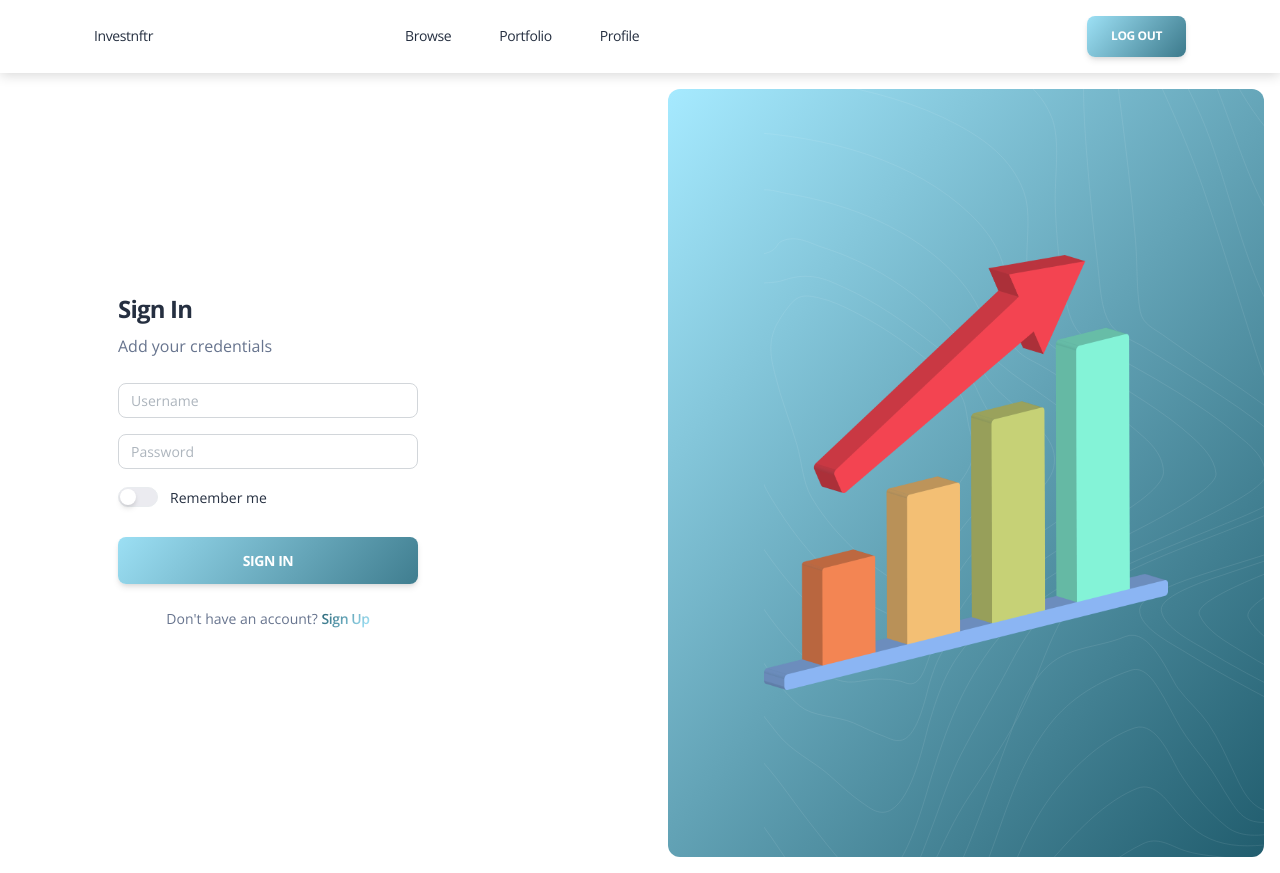
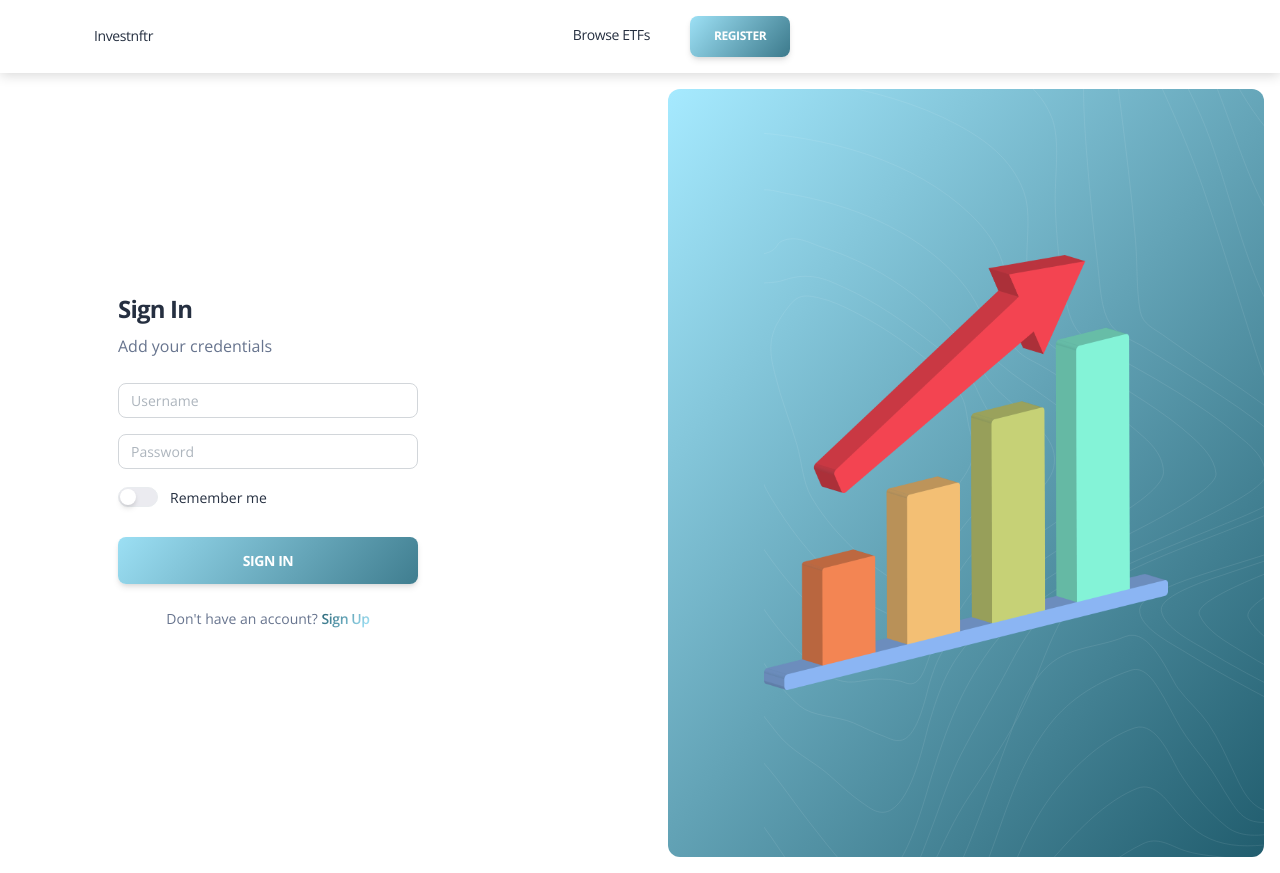
Before and after one commit to trendybloke/agile-group-2, a Django app: page /login/?next=/profile/ in a window 1280 px wide. Run offline with Django 4.2, Linux system fonts and the light colour scheme; some libraries are stand-ins or nearby versions.

Commit message:
Added Profile page
and changed nav bar to reflect register/sign in if not authenticated, and logout if authed.

```diff
--- a/django_environment/django-venv/Django_Environment/Login_SignUp_ResetPWEmail_HomePage/urls.py
+++ b/django_environment/django-venv/Django_Environment/Login_SignUp_ResetPWEmail_HomePage/urls.py
@@ -16,7 +16,7 @@ Including another URLconf
 from django.contrib import admin
 from django.urls import path, include
 from django.views.generic.base import TemplateView
-from .views import auth_view, verify_view
+from .views import auth_view, verify_view, profile
 from django.contrib.auth.views import LogoutView
 from etfs import views as etf_views
 
@@ -31,5 +31,6 @@ urlpatterns = [
     path('verify/', verify_view, name='verify_view'),
     path('etf/browse/', etf_views.etf_browse, name='browse_view'),
     path('logout/', LogoutView.as_view(), name="logout"),
+    path('profile/', profile, name='profile'),
     path('paypal/', include('paypal.standard.ipn.urls')),
 ]
--- a/django_environment/django-venv/Django_Environment/Login_SignUp_ResetPWEmail_HomePage/views.py
+++ b/django_environment/django-venv/Django_Environment/Login_SignUp_ResetPWEmail_HomePage/views.py
@@ -6,7 +6,11 @@ from Login_SignUp_ResetPWEmail_HomePage.forms import CodeForm
 from accounts.models import CustomUser
 from .forms import LoginForm, SignUpForm
 from etfs import views as etf_views
+from django.shortcuts import render
 #from paypal.standard.forms import PayPalPaymentsForm
+
+from accounts.models import CustomUser
+User = CustomUser
 
 @login_required
 def home_view(request):
@@ -98,3 +102,8 @@ def register_user(request):
         form = SignUpForm()
 
     return render(request, "accounts/register.html", {"form": form, "msg": msg, "success": success})
+
+
+@login_required
+def profile(request):
+    return render(request,'users/profile.html')
--- a/django_environment/django-venv/Django_Environment/templates/includes/navigation.html
+++ b/django_environment/django-venv/Django_Environment/templates/includes/navigation.html
@@ -1,5 +1,4 @@
-<nav
-  class="navbar navbar-expand-lg navbar-light bg-white z-index-3 py-3">
+<nav class="navbar navbar-expand-lg navbar-light bg-white z-index-3 py-3">
     <div class="container">
         <a class="navbar-brand" href="" rel="tooltip" title="Investnftr" data-placement="bottom" target="_blank">
             Investnftr
@@ -10,9 +9,9 @@
         <div class="collapse navbar-collapse" id="navigation">
             <ul class="navbar-nav navbar-nav-hover mx-auto">
                 <li class="nav-item px-3">
-          {% url 'browse_etfs' as browse_url%}
+                    {% url 'browse_etfs' as browse_url %}
                     <a class="nav-link" href="{{ browse_url }}">
-            Browse
+                        Browse ETFs
                     </a>
                 </li>
 
@@ -25,6 +24,7 @@
                         -->
 
                 <li class="nav-item px-3">
+                  {% if user.is_authenticated %}
                     {% url 'portfolio' username='a_test' as portfolio_url %}
                     <a class="nav-link" href="{{ portfolio_url }}">
                         Portfolio
@@ -32,7 +32,8 @@
                 </li>
 
                 <li class="nav-item px-3">
-          <a class="nav-link ">
+
+                        <a class="nav-link" href="{% url 'profile' %}">
                         Profile
                     </a>
                 </li>
@@ -44,6 +45,14 @@
                     Log Out
                 </a>
             </ul>
+
+        {% else %}
+            <ul class="navbar-nav ms-auto">
+                <a class="btn bg-gradient-primary mb-0" href="{{ register_url }}">
+                    Register
+                </a>
+            </ul>
+            {%endif%}
         </div>
     </div>
 </nav>
--- /dev/null
+++ b/django_environment/django-venv/Django_Environment/templates/users/profile.html
@@ -0,0 +1,5 @@
+{% extends "base.html" %}
+
+{%block body%}
+<h2>{{user.username}}</h2>
+{%endblock%}
```
Also changed, not shown: django_environment/django-venv/Django_Environment/db.sqlite3. Lines whose indentation alone changed are shown as unchanged.
